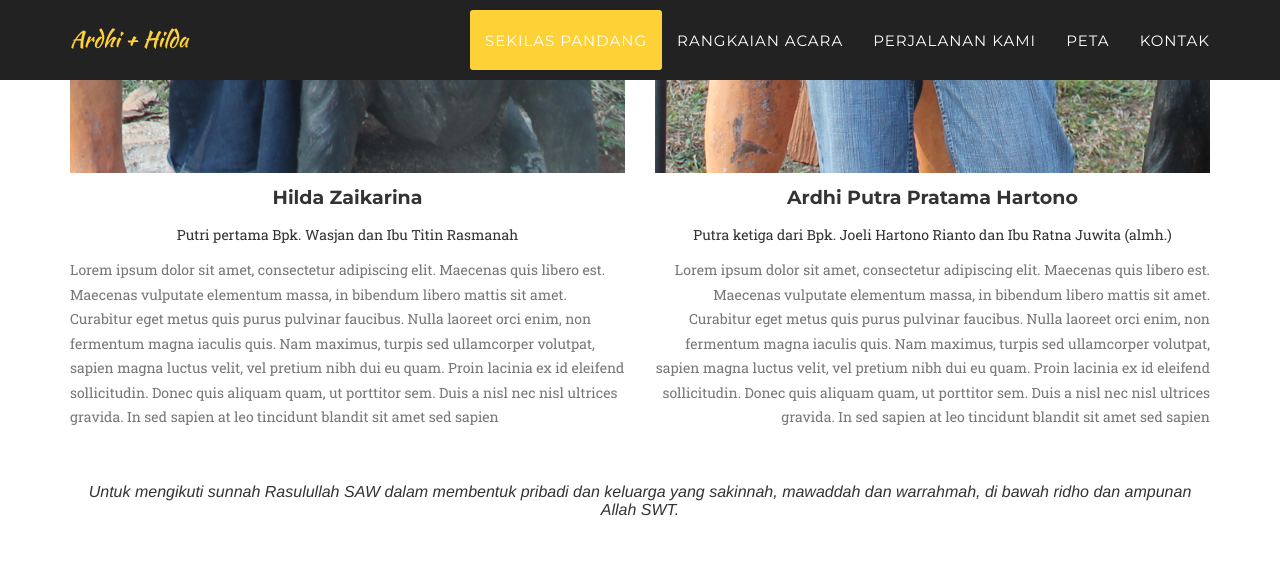
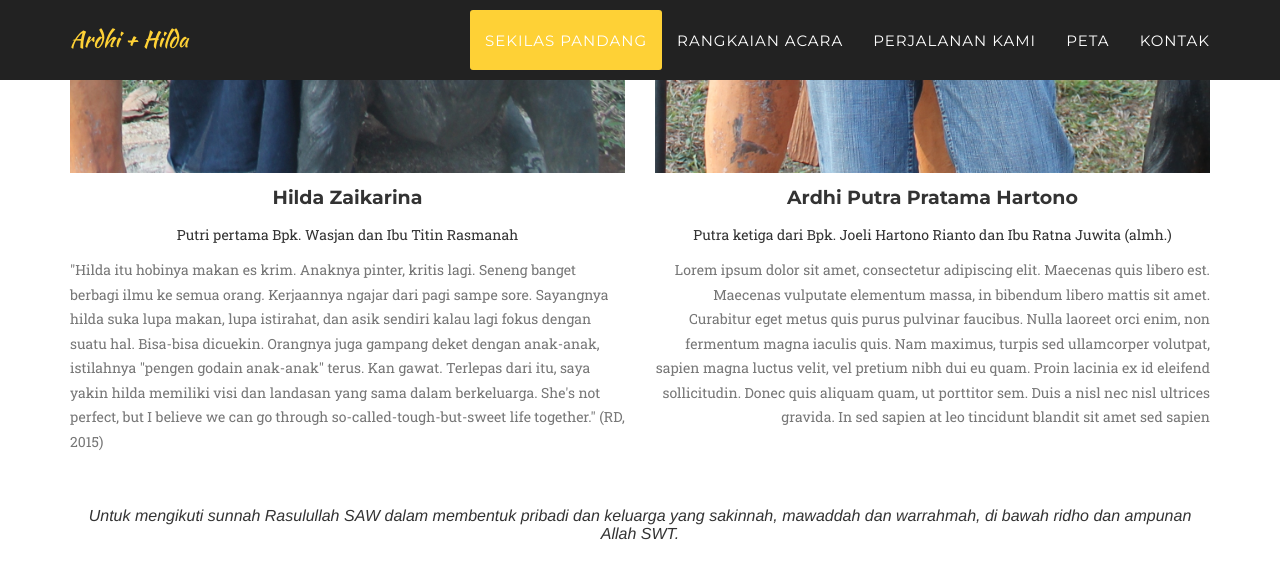
Before and after one commit to ardhipoetra/rdhldwedding, a Jekyll site: the page built from index.html, in a window 1280 px wide and 900 px high, scrolled down 1779 px. Shown: the top 579 px of the window. Built offline with Jekyll 4.4.1, drawn with Linux system fonts in a browser that asks for light colours; some web fonts are replaced.

Commit message:
add words in hilda's part

```diff
--- a/_includes/services.html
+++ b/_includes/services.html
@@ -14,7 +14,7 @@
 
                     <h4 class="service-heading">Hilda Zaikarina</h4>
                     <p >Putri pertama Bpk. Wasjan dan Ibu Titin Rasmanah</p>
-                    <p class="text-muted" align="left">Lorem ipsum dolor sit amet, consectetur adipiscing elit. Maecenas quis libero est. Maecenas vulputate elementum massa, in bibendum libero mattis sit amet. Curabitur eget metus quis purus pulvinar faucibus. Nulla laoreet orci enim, non fermentum magna iaculis quis. Nam maximus, turpis sed ullamcorper volutpat, sapien magna luctus velit, vel pretium nibh dui eu quam. Proin lacinia ex id eleifend sollicitudin. Donec quis aliquam quam, ut porttitor sem. Duis a nisl nec nisl ultrices gravida. In sed sapien at leo tincidunt blandit sit amet sed sapien</p>
+                    <p class="text-muted" align="left">"Hilda itu hobinya makan es krim. Anaknya pinter, kritis lagi. Seneng banget berbagi ilmu ke semua orang. Kerjaannya ngajar dari pagi sampe sore. Sayangnya hilda suka lupa makan, lupa istirahat, dan asik sendiri kalau lagi fokus dengan suatu hal. Bisa-bisa dicuekin. Orangnya juga gampang deket dengan anak-anak, istilahnya "pengen godain anak-anak" terus. Kan gawat. Terlepas dari itu, saya yakin hilda memiliki visi dan landasan yang sama dalam berkeluarga. She's not perfect, but I believe we can go through so-called-tough-but-sweet life together." (RD, 2015)</p>
                 </div>
                 <div class="col-md-6">
 
```
Also changed, not shown: 1 other file.
